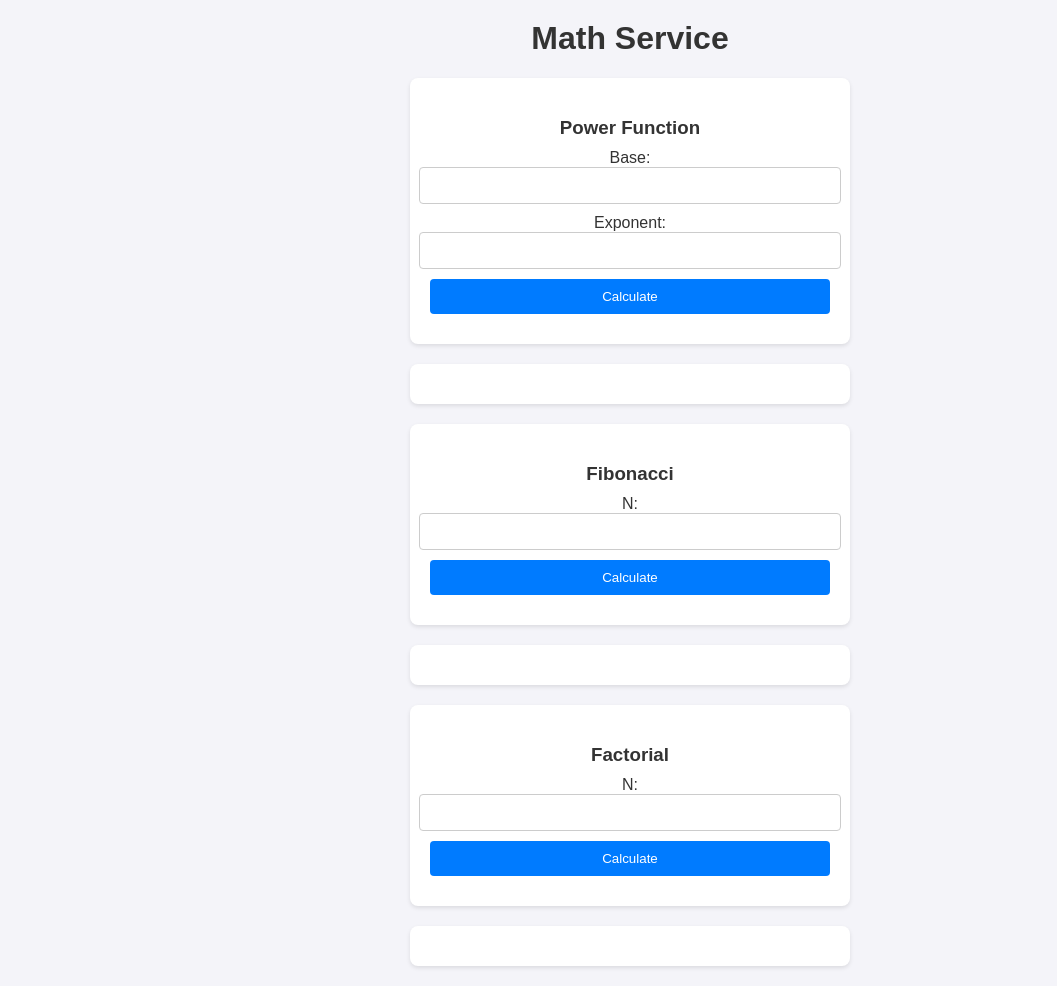
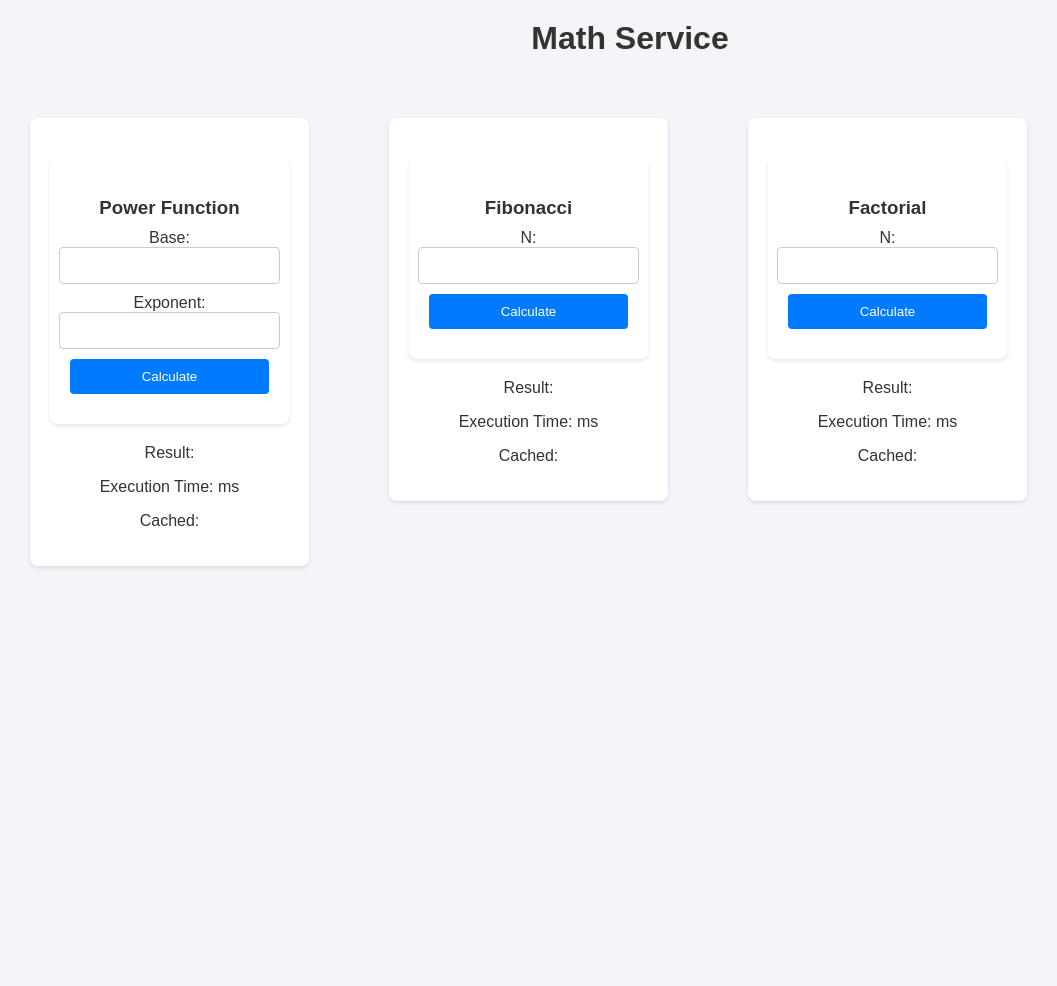
Before and after one commit to B3N14M1N/Learning-Python, a FastAPI app: page / in a window 1280 px wide. Shown: the whole page, without its empty margins (10-1067 px from the left). After the commit the page ends 568 px from the top, so only its background shows below. Run offline with FastAPI, Linux system fonts and the light colour scheme.

Commit message:
Enhance API responses with execution time and caching status, update README, and improve frontend layout

```diff
--- a/app/api/models.py
+++ b/app/api/models.py
@@ -1,4 +1,5 @@
 from pydantic import BaseModel
+from typing import Union
 
 class PowerRequest(BaseModel):
     base: float
@@ -11,4 +12,6 @@ class FactorialRequest(BaseModel):
     n: int
 
 class ResponseModel(BaseModel):
-    result: float
+    result: Union[float, int]
+    execution_time: float = None
+    cached: bool = False
--- a/app/core/__init__.py
+++ /dev/null
@@ -1 +0,0 @@
-# Placeholder for core logic
--- a/static/scripts.js
+++ b/static/scripts.js
@@ -1,12 +1,15 @@
-async function handleFormSubmit(event, url, resultId) {
+async function handleFormSubmit(event, url, resultIdPrefix) {
     event.preventDefault();
     const formData = new FormData(event.target);
     const params = new URLSearchParams(formData).toString();
     const response = await fetch(`${url}?${params}`);
     const data = await response.json();
-    document.getElementById(resultId).innerText = `Result: ${data.result}`;
+
+    document.getElementById(`${resultIdPrefix}-result-value`).innerText = data.result || "";
+    document.getElementById(`${resultIdPrefix}-execution-time`).innerText = data.execution_time || "";
+    document.getElementById(`${resultIdPrefix}-cached`).innerText = data.cached !== undefined ? data.cached : "";
 }
 
-document.getElementById('pow-form').addEventListener('submit', (event) => handleFormSubmit(event, '/pow', 'pow-result'));
-document.getElementById('fibonacci-form').addEventListener('submit', (event) => handleFormSubmit(event, '/fibonacci', 'fibonacci-result'));
-document.getElementById('factorial-form').addEventListener('submit', (event) => handleFormSubmit(event, '/factorial', 'factorial-result'));
+document.getElementById('pow-form').addEventListener('submit', (event) => handleFormSubmit(event, '/pow', 'pow'));
+document.getElementById('fibonacci-form').addEventListener('submit', (event) => handleFormSubmit(event, '/fibonacci', 'fibonacci'));
+document.getElementById('factorial-form').addEventListener('submit', (event) => handleFormSubmit(event, '/factorial', 'factorial'));
--- a/static/styles.css
+++ b/static/styles.css
@@ -47,7 +47,22 @@ form button:hover {
     background-color: #0056b3;
 }
 
-.result-card {
+.cards {
+    display: flex;
+    flex-direction: row;
+    align-items: flex-start;
+}
+.operation-card {
+    margin: 40px;
+    padding: 20px;
+    max-width: 400px;
+    background: #fff;
+    border-radius: 8px;
+    box-shadow: 0 2px 4px rgba(0, 0, 0, 0.1);
+    text-align: center;
+}
+
+/* .result-card {
     margin: 20px auto;
     padding: 20px;
     max-width: 400px;
@@ -55,4 +70,4 @@ form button:hover {
     border-radius: 8px;
     box-shadow: 0 2px 4px rgba(0, 0, 0, 0.1);
     text-align: center;
-}
+} */
--- a/templates/index.html
+++ b/templates/index.html
@@ -1,13 +1,16 @@
 <!DOCTYPE html>
 <html lang="en">
+
 <head>
     <meta charset="UTF-8">
     <meta name="viewport" content="width=device-width, initial-scale=1.0">
     <title>Math Service</title>
     <link rel="stylesheet" href="/static/styles.css">
 </head>
+
 <body>
     <h1>Math Service</h1>
+    <div class="cards">
         <div class="operation-card">
             <form id="pow-form">
                 <h3>Power Function</h3>
@@ -15,7 +18,11 @@
                 Exponent: <input type="number" name="exponent" step="any" required>
                 <button type="submit">Calculate</button>
             </form>
-        <div id="pow-result" class="result-card"></div>
+            <div id="pow-result" class="result-card">
+                <p>Result: <span id="pow-result-value"></span></p>
+                <p>Execution Time: <span id="pow-execution-time"></span> ms</p>
+                <p>Cached: <span id="pow-cached"></span></p>
+            </div>
         </div>
         <div class="operation-card">
             <form id="fibonacci-form">
@@ -23,7 +30,11 @@
                 N: <input type="number" name="n" required>
                 <button type="submit">Calculate</button>
             </form>
-        <div id="fibonacci-result" class="result-card"></div>
+            <div id="fibonacci-result" class="result-card">
+                <p>Result: <span id="fibonacci-result-value"></span></p>
+                <p>Execution Time: <span id="fibonacci-execution-time"></span> ms</p>
+                <p>Cached: <span id="fibonacci-cached"></span></p>
+            </div>
         </div>
         <div class="operation-card">
             <form id="factorial-form">
@@ -31,8 +42,14 @@
                 N: <input type="number" name="n" required>
                 <button type="submit">Calculate</button>
             </form>
-        <div id="factorial-result" class="result-card"></div>
+            <div id="factorial-result" class="result-card">
+                <p>Result: <span id="factorial-result-value"></span></p>
+                <p>Execution Time: <span id="factorial-execution-time"></span> ms</p>
+                <p>Cached: <span id="factorial-cached"></span></p>
+            </div>
+        </div>
     </div>
     <script src="/static/scripts.js"></script>
 </body>
+
 </html>
```
Also changed, not shown: app/api/routes.py (+15 -3 lines), app/services/math_operations.py (+16 -6 lines), README.md. Lines whose indentation alone changed are shown as unchanged.
